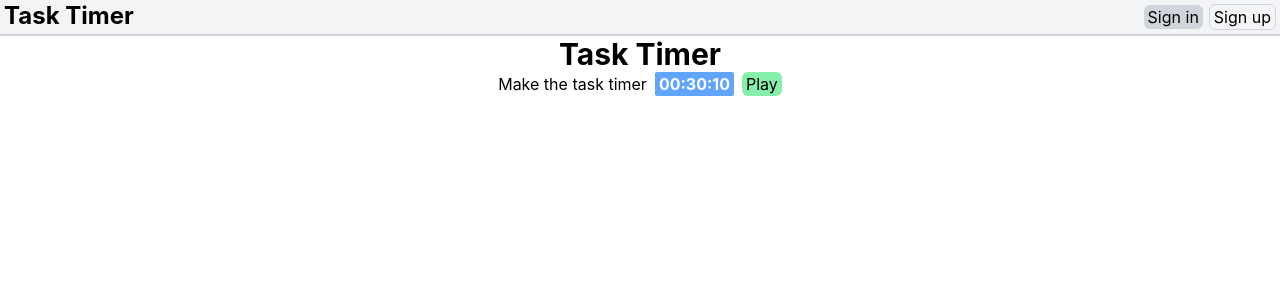
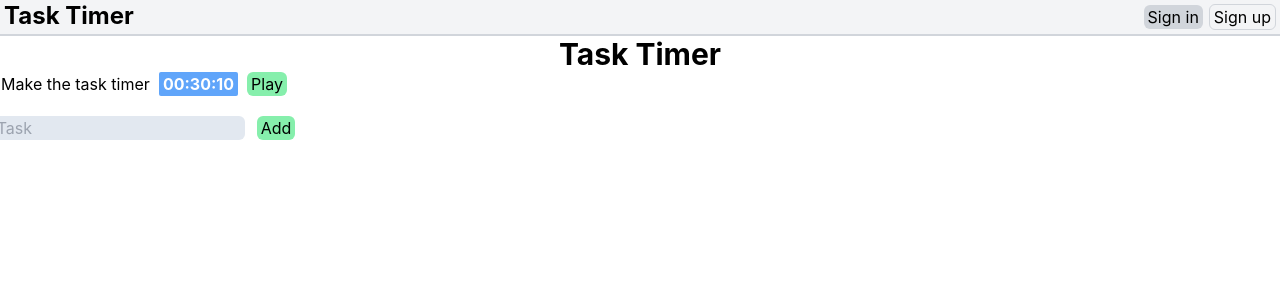
Before and after one commit to RangerVinven/Task-Timer, a Next.js app: page /task-timer in a window 1280 px wide. Shown: the top 300 px of the page. Built offline with nearby package versions, Linux system fonts and the light colour scheme; no server answers.

Commit message:
Added the add task section

```diff
--- a/pages/task-timer.tsx
+++ b/pages/task-timer.tsx
@@ -7,14 +7,21 @@ export default function TaskTimer() {
     return (
         <div>
             <Navbar />
+
             <div className="w-full h-full flex justify-center items-center">
                 <h1 className="text-3xl font-bold">Task Timer</h1>
             </div>
-            <div className="flex justify-center">
-                <div className="flex justify-evenly">
+
+            <div className="flex justify-center flex-col w-72">
+                <div className="flex justify-evenly mb-5">
                     <p className="mr-2">Make the task timer</p>
                     <p className="mr-2 bg-blue-400 text-white font-bold px-1 rounded-sm">00:30:10</p>
                     <button className="bg-green-300 rounded-md px-1">Play</button>
+                </div>
+
+                <div className="flex justify-center">
+                    <input className="w-42 bg-slate-200 pl-1 mr-3 rounded-md" type="text" placeholder="Task" />
+                    <button className="bg-green-300 px-1 rounded-md">Add</button>
                 </div>
             </div>
         </div>
```
